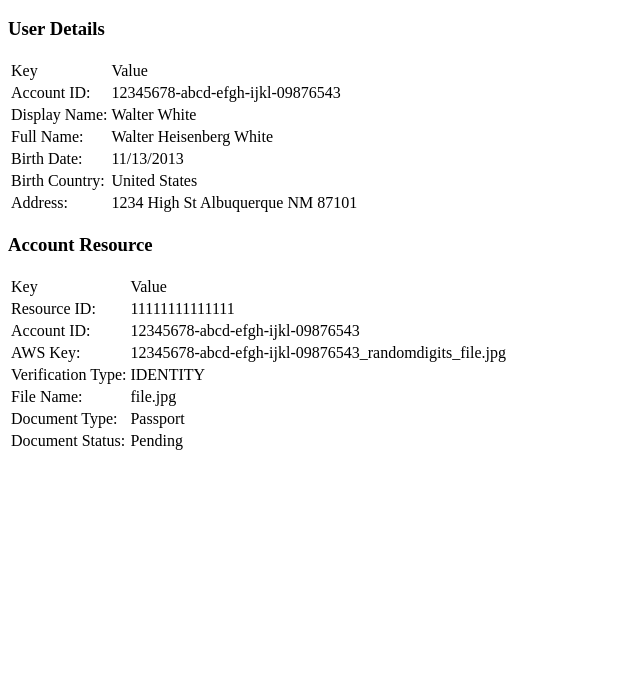
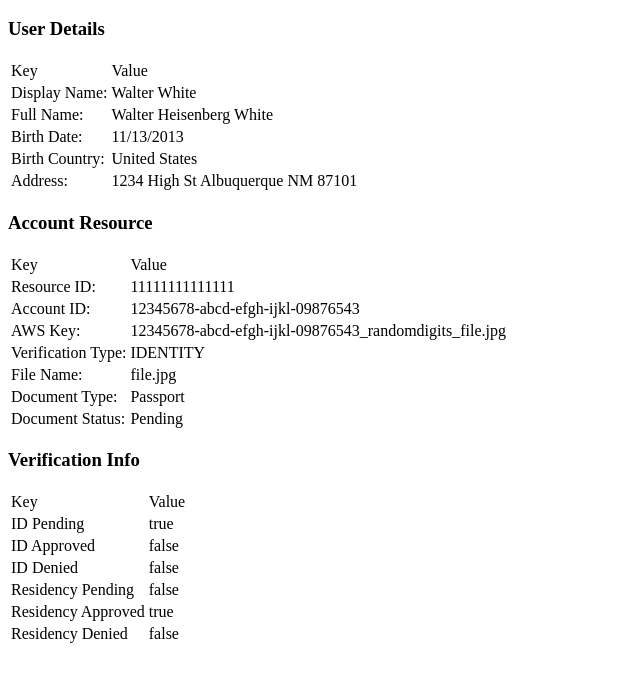
Before and after one commit to coinlatera/bc-angular-models, a website: page test-app/index.html in a window 1280 px wide. Shown: the part 48-730 px from the top of the page, without its empty margins (0-640 px from the left). Drawn offline with nearby package versions, Linux system fonts and the light colour scheme.

Commit message:
Adding info to models to compute verified state based on attached resources. Also tests

```diff
--- a/test-app/app.js
+++ b/test-app/app.js
@@ -2,7 +2,7 @@ var app = angular.module('test-app', ['bc.angular-models']);
 
 app.controller('MainCtrl', function MainCtrl ($scope, OrderInfo, AccountResource, UserAccountInfo) {
 
-  var resourceMsg = {
+  var resourceMsg1 = {
     _id: "11111111111111",
     accountId: "12345678-abcd-efgh-ijkl-09876543",
     awsKey: "12345678-abcd-efgh-ijkl-09876543_randomdigits_file.jpg",
@@ -10,9 +10,39 @@ app.controller('MainCtrl', function MainCtrl ($scope, OrderInfo, AccountResource
     resourceInfo: {
       verificationType: "identity",
       fileName: "file.jpg",
-      docId: "",
+      docId: "1234567890",
       docType: "Passport",
       docStatus: "pending",
+      userDisplayName: "Walter White",
+      email: "walter@lospolloshermanos.com",
+    }
+  };
+  var resourceMsg2 = {
+    _id: "22222222222222",
+    accountId: "12345678-abcd-efgh-ijkl-09876543",
+    awsKey: "12345678-abcd-efgh-ijkl-09876543_randomdigits_doc.pdf",
+    createdAt: new Date().getTime(),
+    resourceInfo: {
+      verificationType: "residency",
+      fileName: "doc.pdf",
+      docId: "",
+      docType: "Medical Bill",
+      docStatus: "approved",
+      userDisplayName: "Walter White",
+      email: "walter@lospolloshermanos.com",
+    }
+  };
+  var resourceMsg3 = {
+    _id: "33333333333333",
+    accountId: "12345678-abcd-efgh-ijkl-09876543",
+    awsKey: "12345678-abcd-efgh-ijkl-09876543_randomdigits_fail.pdf",
+    createdAt: new Date().getTime(),
+    resourceInfo: {
+      verificationType: "residency",
+      fileName: "fail.pdf",
+      docId: "",
+      docType: "Electric Bill",
+      docStatus: "denied",
       userDisplayName: "Walter White",
       email: "walter@lospolloshermanos.com",
     }
@@ -35,7 +65,7 @@ app.controller('MainCtrl', function MainCtrl ($scope, OrderInfo, AccountResource
         country: "United States"
       }
     },
-    accountResources: [resourceMsg]
+    accountResources: [resourceMsg1, resourceMsg2, resourceMsg3]
   };
   $scope.userAccount = UserAccountInfo.FromMessage(userMsg);
   console.log('Agg');
--- a/test-app/index.html
+++ b/test-app/index.html
@@ -12,14 +12,12 @@
     <h3>User Details</h3>
     <table>
       <thead>
-        <td>Key</td>
-        <td>Value</td>
+        <tr>
+          <td>Key</td>
+          <td>Value</td>
+        </tr>
       </thead>
       <tbody>
-        <tr>
-          <td>Account ID: </td>
-          <td>{{userAccount.accountId}}</td>
-        </tr>
         <tr>
           <td>Display Name: </td>
           <td>{{userAccount.displayName()}}</td>
@@ -46,8 +44,10 @@
     <h3>Account Resource</h3>
     <table>
       <thead>
-        <td>Key</td>
-        <td>Value</td>
+        <tr>
+          <td>Key</td>
+          <td>Value</td>
+        </tr>
       </thead>
       <tbody>
         <tr>
@@ -80,5 +80,41 @@
         </tr>
       </tbody>
     </table>
+
+    <h3>Verification Info </h3>
+    <table>
+      <thead>
+        <tr>
+          <td>Key</td>
+          <td>Value</td>
+        </tr>
+      </thead>
+      <tbody>
+        <tr>
+          <td>ID Pending</td>
+	  <td>{{userAccount.idPending}}</td>
+        </tr>
+        <tr>
+          <td>ID Approved</td>
+	  <td>{{userAccount.idApproved}}</td>
+        </tr>
+        <tr>
+          <td>ID Denied</td>
+	  <td>{{userAccount.idDenied}}</td>
+        </tr>
+        <tr>
+          <td>Residency Pending</td>
+	  <td>{{userAccount.residencyPending}}</td>
+        </tr>
+        <tr>
+          <td>Residency Approved</td>
+	  <td>{{userAccount.residencyApproved}}</td>
+        </tr>
+        <tr>
+          <td>Residency Denied</td>
+	  <td>{{userAccount.residencyDenied}}</td>
+        </tr>
+      </tbody>
+    </table>
   </body>
 </html>
```
Also changed, not shown: assets/services/user-account-info.coffee (+21 -2 lines), dist/bc-angular-models.js, dist/bc-angular-models.min.js.
